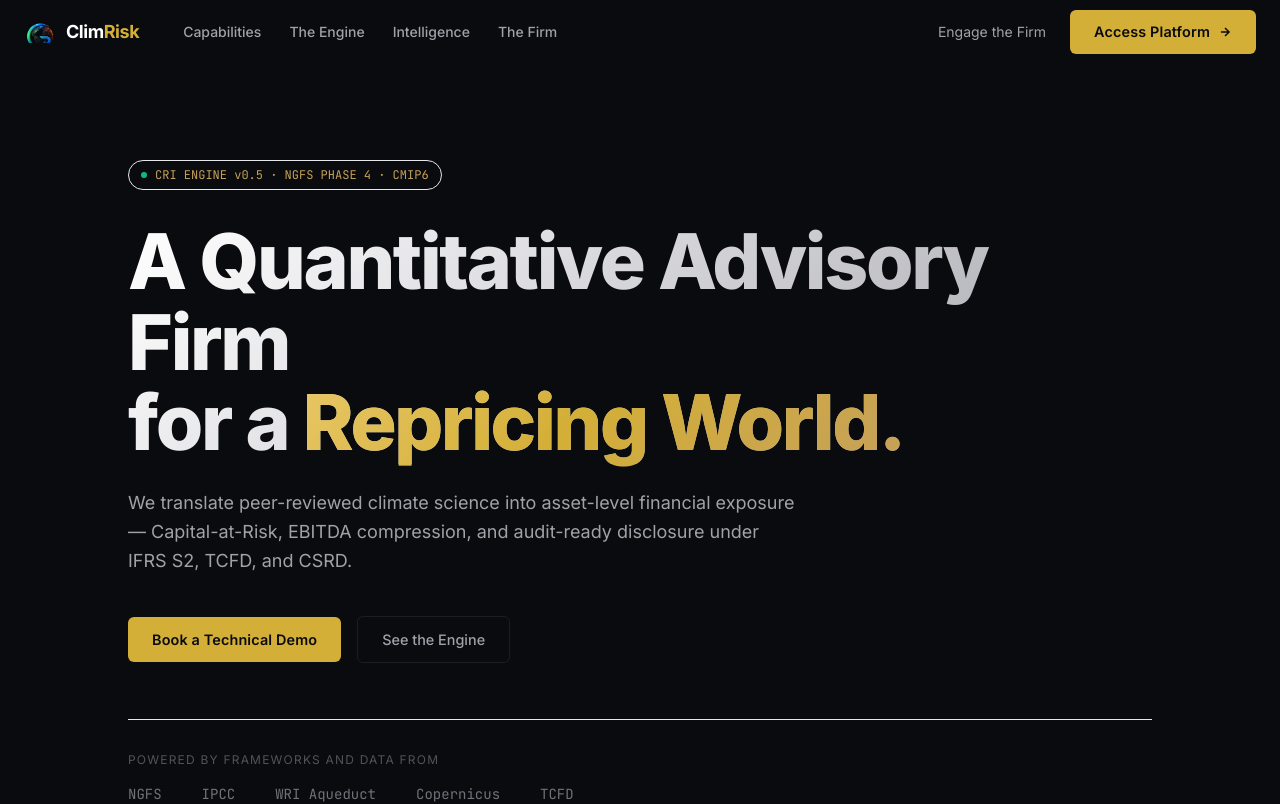
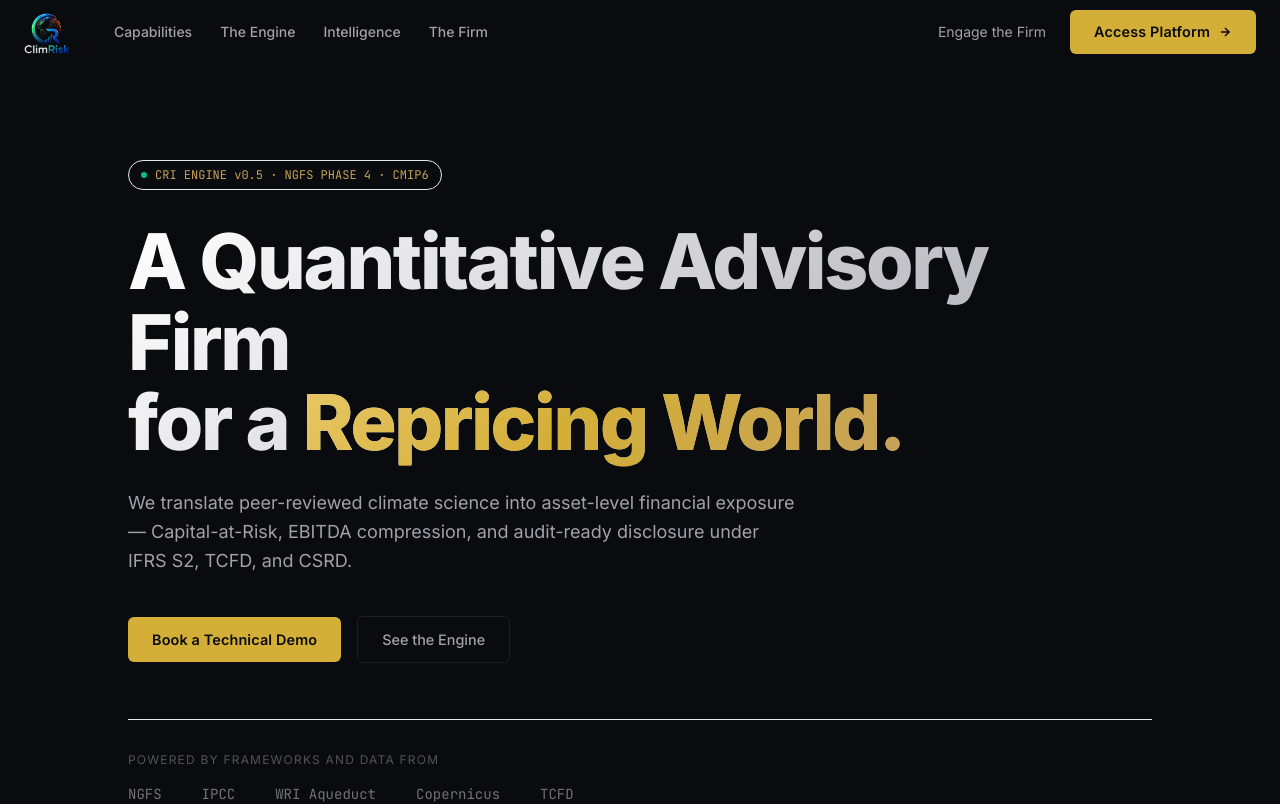
Before and after one commit to ClimRIsk/climrisk.github.io, a Next.js app in the folder climrisk-web/: page / in a window 1280 px wide. Shown: the top 804 px of the page. Built offline with nearby package versions, Linux system fonts and the light colour scheme.

Commit message:
Use full logo lockup (mark + wordmark) instead of icon-only crop
Replaces the icon+recreated-text combo in Nav/Footer with a single
image of the actual ClimRisk logo, cropped to a transparent PNG.

```diff
--- a/climrisk-web/app/components/Footer.tsx
+++ b/climrisk-web/app/components/Footer.tsx
@@ -32,10 +32,7 @@ export default function Footer() {
           {/* Brand */}
           <div className="col-span-2 md:col-span-1">
             <div className="flex items-center gap-2 mb-4">
-              <img src="/logo-mark.png" width="28" height="28" alt="ClimRisk" style={{ objectFit: "contain" }} />
-              <span className="text-white font-bold">
-                Clim<span className="text-gold-300">Risk</span>
-              </span>
+              <img src="/logo.png" width="150" height="144" alt="ClimRisk" style={{ height: "40px", width: "auto" }} />
             </div>
             <p className="text-zinc-500 text-xs leading-relaxed mb-4">
               A quantitative advisory firm translating climate science into financial exposure.
--- a/climrisk-web/app/components/Nav.tsx
+++ b/climrisk-web/app/components/Nav.tsx
@@ -33,10 +33,7 @@ export default function Nav() {
       <nav className="max-w-7xl mx-auto px-6 flex items-center h-16 gap-8">
         {/* Logo */}
         <Link href="/" className="flex items-center gap-2.5 shrink-0 group">
-          <img src="/logo-mark.png" width="32" height="32" alt="ClimRisk" style={{ objectFit: "contain" }} />
-          <span className="text-white font-bold text-lg tracking-tight">
-            Clim<span className="text-gold-300">Risk</span>
-          </span>
+          <img src="/logo.png" width="150" height="144" alt="ClimRisk" style={{ height: "44px", width: "auto" }} />
         </Link>
 
         {/* Desktop nav */}
```
Also changed, not shown: climrisk-web/public/logo-mark.png (deleted), climrisk-web/public/logo.png (added).
